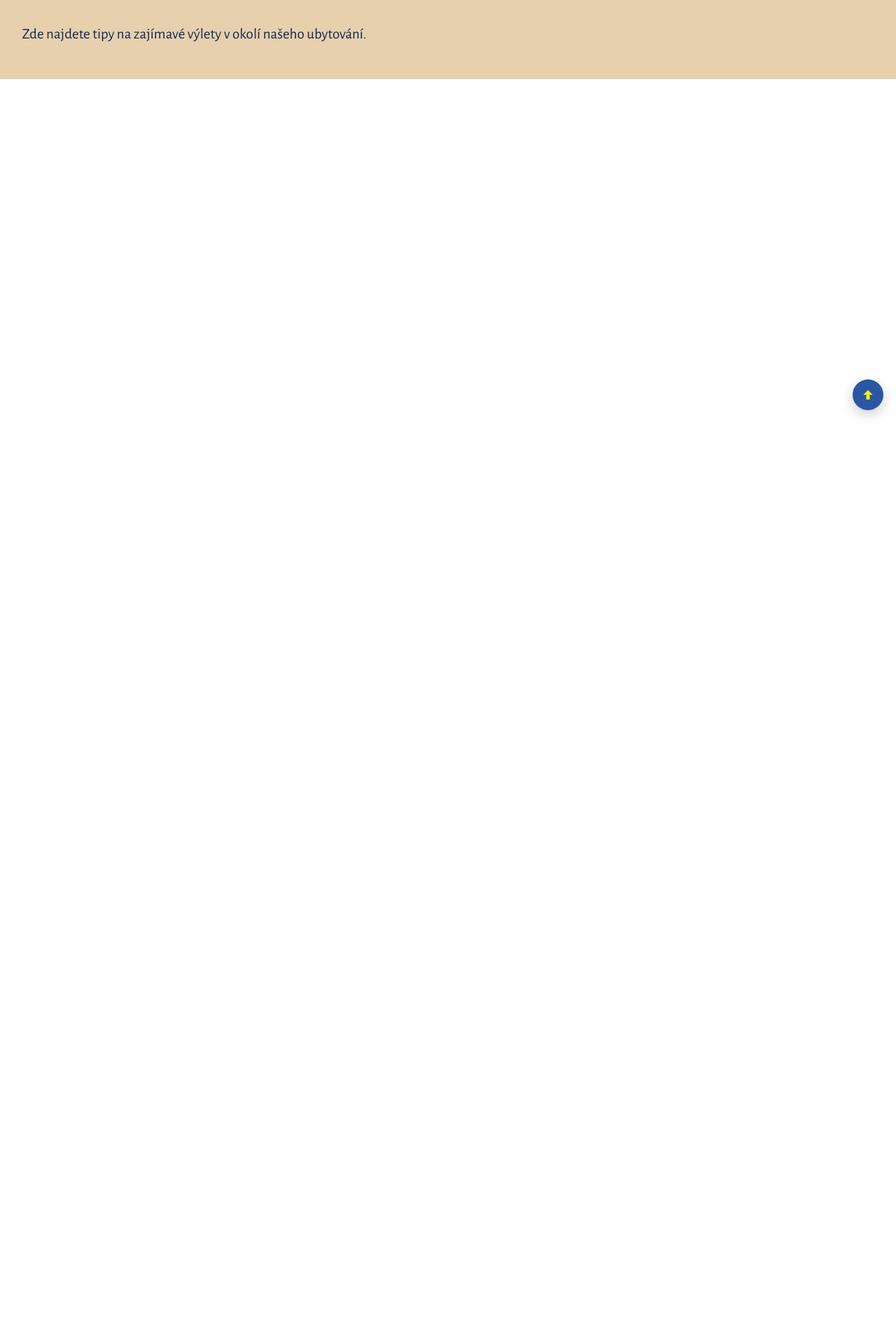
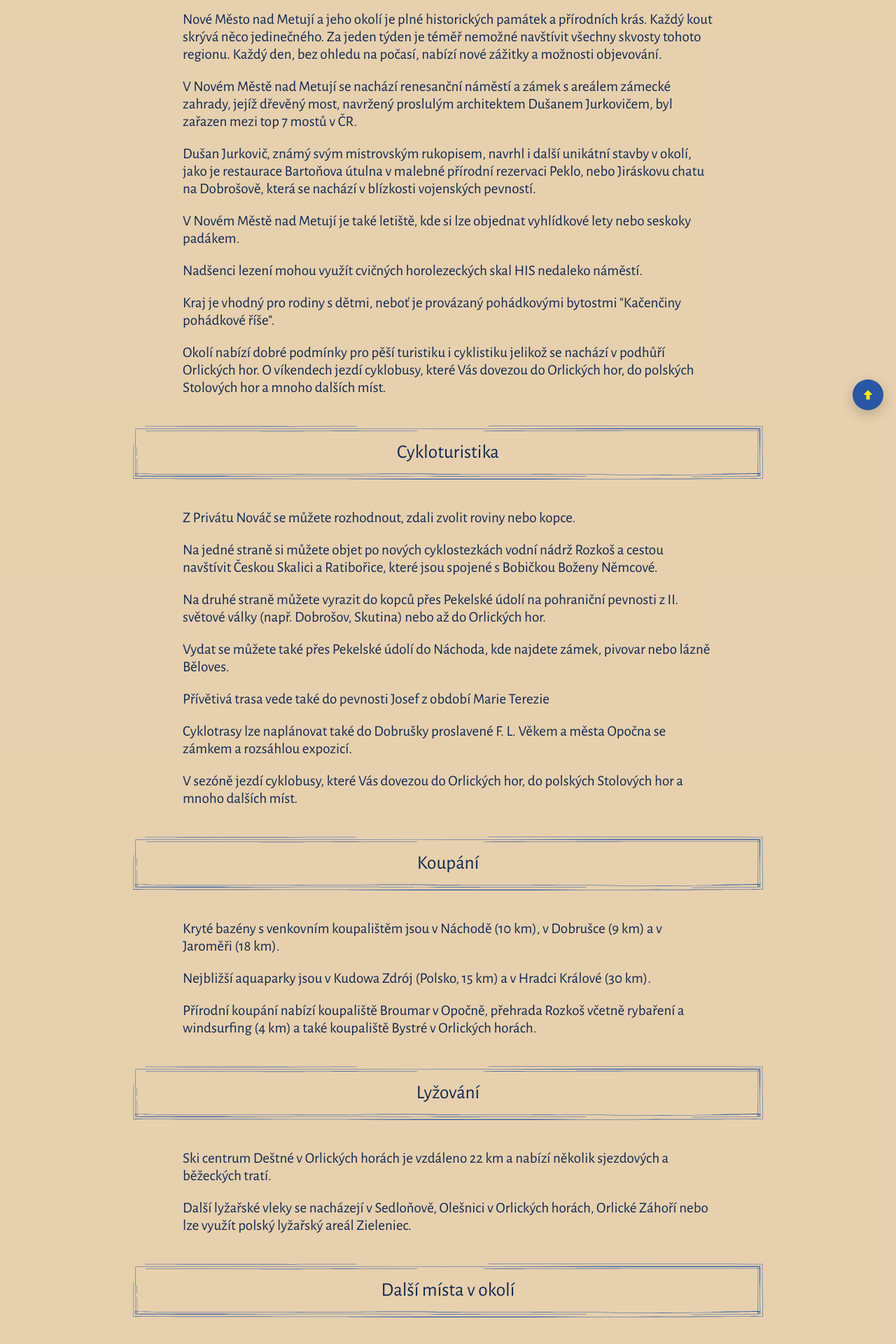
Before and after one commit to StepanEl/PrivatNovac, a React (Vite) app in the folder PrivatNovac/: page /PrivatNovac/tipy-na-vylety in a window 1280 px wide. Shown: the part 196-2116 px from the top of the page at 70% size. Before the commit the page ends 800 px from the top, so only its background shows below. Built offline with nearby package versions, Linux system fonts and the light colour scheme; a web font is replaced by a local one.

Commit message:
Tips Page

```diff
--- a/PrivatNovac/src/pages/TipsPage/TipsPage.jsx
+++ b/PrivatNovac/src/pages/TipsPage/TipsPage.jsx
@@ -23,10 +23,49 @@ export function TipsPage() {
                         <Title variant="secondary">
                             <h2 className="small-title">Tipy na výlety</h2>
                         </Title>
-                        <div className="info-rules"></div>
+                        <div className="info-rules">
 
-                        <p>Zde najdete tipy na zajímavé výlety v okolí našeho ubytování.</p>
+                            <p>Nové Město nad Metují a jeho okolí je plné historických památek a přírodních krás. Každý kout skrývá něco jedinečného. Za jeden týden je téměř nemožné navštívit všechny skvosty tohoto regionu. Každý den, bez ohledu na počasí, nabízí nové zážitky a možnosti objevování.</p>
+                            <p>V Novém Městě nad Metují se nachází renesanční náměstí a zámek s areálem zámecké zahrady, jejíž dřevěný most, navržený proslulým architektem Dušanem Jurkovičem, byl zařazen mezi top 7 mostů v ČR.</p>
+                            <p>Dušan Jurkovič, známý svým mistrovským rukopisem, navrhl i další unikátní stavby v okolí, jako je restaurace Bartoňova útulna v malebné přírodní rezervaci Peklo, nebo Jiráskovu chatu na Dobrošově, která se nachází v blízkosti vojenských pevností.</p>
+                            <p>V Novém Městě nad Metují je také letiště, kde si lze objednat vyhlídkové lety nebo seskoky padákem.</p>
+                            <p>Nadšenci lezení mohou využít cvičných horolezeckých skal HIS nedaleko náměstí.</p>
+                            <p>Kraj je vhodný pro rodiny s dětmi, neboť je provázaný pohádkovými bytostmi "Kačenčiny pohádkové říše".</p>
+                            <p>Okolí nabízí dobré podmínky pro pěší turistiku i cyklistiku jelikož se nachází v podhůří Orlických hor. O víkendech jezdí cyklobusy, které Vás dovezou do Orlických hor, do polských Stolových hor a mnoho dalších míst.</p>
+                        </div>
+                        <Title variant="secondary">
+                            <h2 className="small-title">Cykloturistika</h2>
+                        </Title>
+                        <div className="info-rules">
+                            <p>Z Privátu Nováč se můžete rozhodnout, zdali zvolit roviny nebo kopce.</p>
+                            <p>Na jedné straně si můžete objet po nových cyklostezkách vodní nádrž Rozkoš a cestou navštívit Českou Skalici a Ratibořice, které jsou spojené s Bobičkou Boženy Němcové.</p>
+                            <p>Na druhé straně můžete vyrazit do kopců přes Pekelské údolí na pohraniční pevnosti z II. světové války (např. Dobrošov, Skutina) nebo až do Orlických hor.</p>
+                            <p>Vydat se můžete také přes Pekelské údolí do Náchoda, kde najdete zámek, pivovar nebo lázně Běloves. </p>
+                            <p>Přívětivá trasa vede také do pevnosti Josef z období Marie Terezie</p>
+                            <p>Cyklotrasy lze naplánovat také do Dobrušky proslavené F. L. Věkem a města Opočna se zámkem a rozsáhlou expozicí. </p>
+                            <p>V sezóně jezdí cyklobusy, které Vás dovezou do Orlických hor, do polských Stolových hor a mnoho dalších míst.</p>
+                        </div>
+                        <Title variant="secondary">
+                            <h2 className="small-title">Koupání</h2>
+                        </Title>
+                        <div className="info-rules">
+                            <p>Kryté bazény s venkovním koupalištěm jsou v Náchodě (10 km), v Dobrušce (9 km) a v Jaroměři (18 km).</p>
+                            <p>Nejbližší aquaparky jsou v Kudowa Zdrój (Polsko, 15 km) a v Hradci Králové (30 km).</p>
+                            <p>Přírodní koupání nabízí koupaliště Broumar v Opočně, přehrada Rozkoš včetně rybaření a windsurfing (4 km) a také koupaliště Bystré v Orlických horách.</p>
+                        </div>
+                           <Title variant="secondary">
+                            <h2 className="small-title">Lyžování</h2>
+                        </Title>
+                        <div className="info-rules">
+                            <p>Ski centrum Deštné v Orlických horách je vzdáleno 22 km a nabízí několik sjezdových a běžeckých tratí.</p>
+                            <p>Další lyžařské vleky se nacházejí v Sedloňově, Olešnici v Orlických horách, Orlické Záhoří nebo lze využít polský lyžařský areál Zieleniec.</p>
+                        </div>
+                                 <Title variant="secondary">
+                            <h2 className="small-title">Další místa v okolí</h2>
+                        </Title>
+                        <div className="info-rules">
 
+                        </div>
                     </div>
                 </div>
             </main>
```
